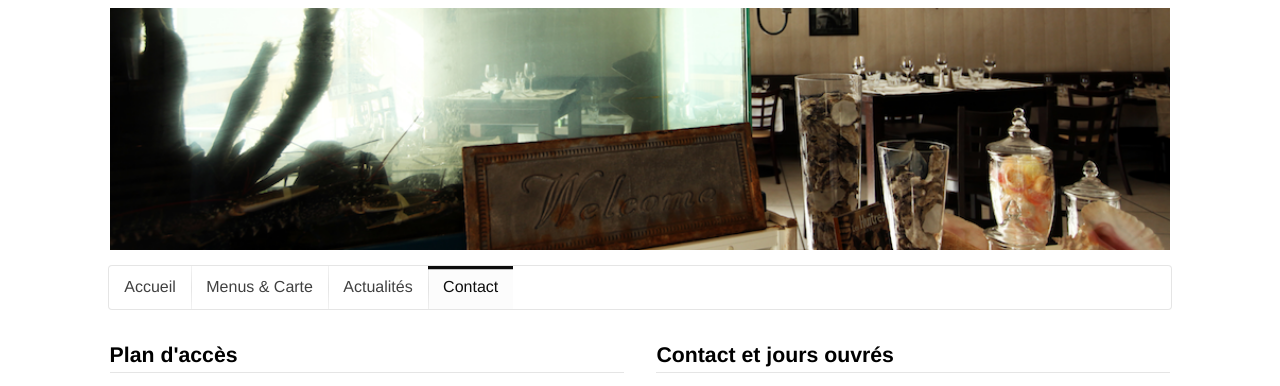
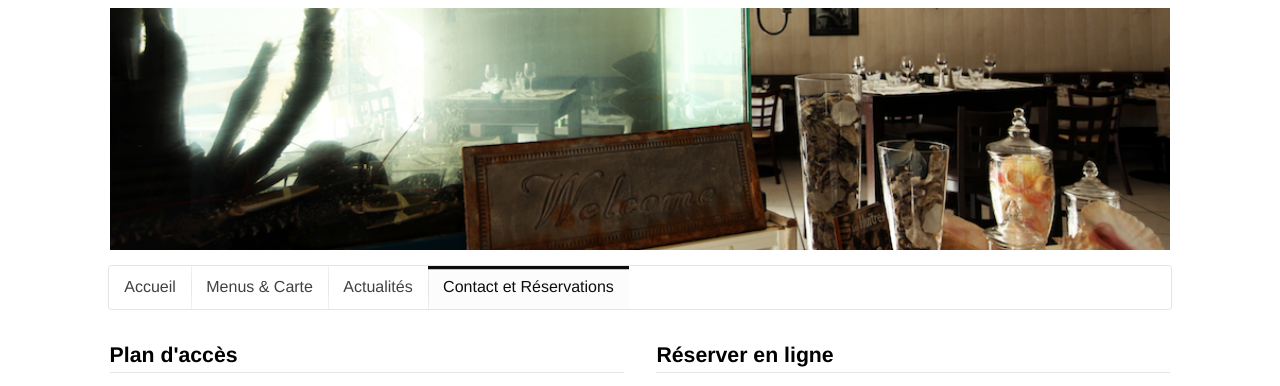
Before and after one commit to manz/glacier, a Django app: page /contact/ in a window 1280 px wide. Shown: the top 386 px of the page. Run offline with Django 3.2, Linux system fonts and the light colour scheme; parts of the project's set-up code (start-up, migrations or seed data) failed here and were passed over; some libraries are stand-ins or nearby versions.

Commit message:
Rename contact page and adds the link to lafourchette.com for online booking.

```diff
--- a/templates/base.html
+++ b/templates/base.html
@@ -31,7 +31,7 @@
         <a class="{% if current == 'menus' %}active{% endif %} item" href="/menus/">Menus & Carte</a>
 {#        <a class="{% if current == 'services' %}active{% endif %} item" href="/prestations/">Prestations</a>#}
         <a class="{% if current == 'news' %}active{% endif %} item" href="/actualites/">Actualités</a>
-        <a class="{% if current == 'contact' %}active{% endif %} item" href="/contact/">Contact</a>
+        <a class="{% if current == 'contact' %}active{% endif %} item" href="/contact/">Contact et Réservations</a>
     </div>
     <div class="stripe">
         {% block content %}
--- a/templates/contact.html
+++ b/templates/contact.html
@@ -27,6 +27,8 @@
             </script>
         </div>
         <div class="column">
+            <h3 class="ui dividing header">Réserver en ligne</h3>
+            <a href="http://www.lafourchette.com/restaurant/le-glacier/20531?isRestaurantAutocomplete=1">Réserver en ligne sur la fourchette.com</a>
             <h3 class="ui dividing header">Contact et jours ouvrés</h3>
             <table>
                 <tr>
```
